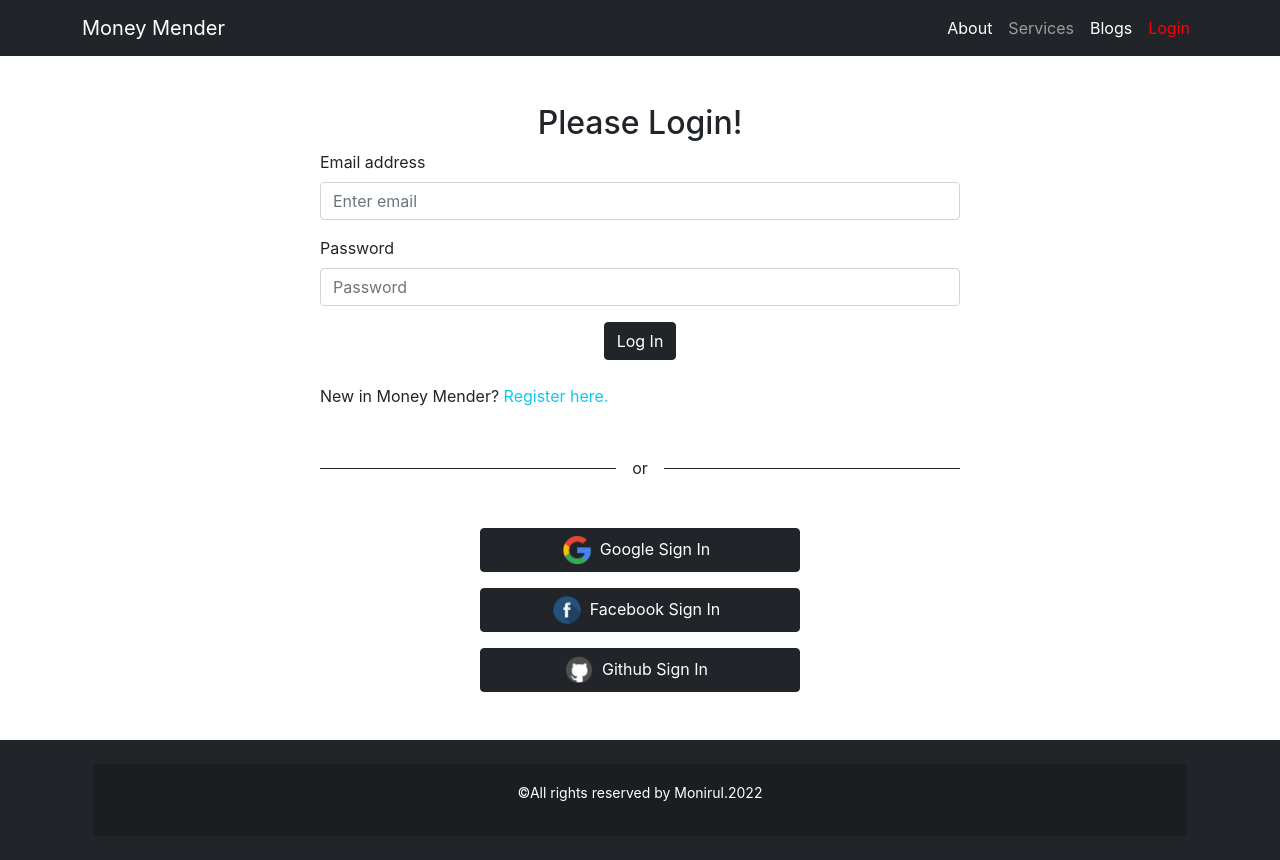
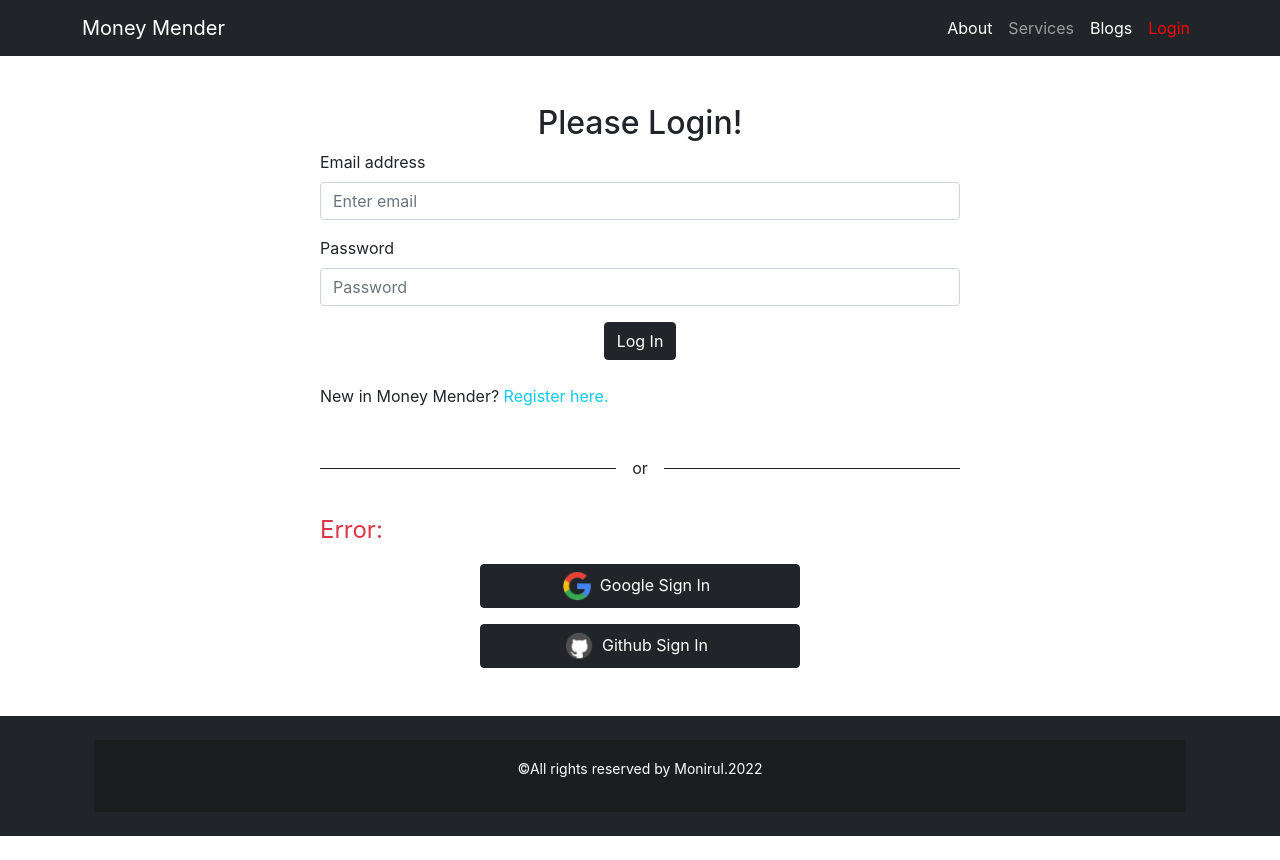
Before and after one commit to Monirul-98/money-mender, a React (Create React App) app: page /login in a window 1280 px wide. After the commit the page ends 836 px from the top, so only its background shows below. Built offline with nearby package versions, Linux system fonts and the light colour scheme; no server answers.

Commit message:
Google Sign in method applied

```diff
--- a/src/Pages/Login/SocialLogin/SocialLogIn.js
+++ b/src/Pages/Login/SocialLogin/SocialLogIn.js
@@ -2,8 +2,17 @@
 import google from "../../../images/social/google.png";
 import facebook from "../../../images/social/facebook.png";
 import github from "../../../images/social/github.png";
+import { useSignInWithGoogle } from "react-firebase-hooks/auth";
+import auth from "../../../firebase.init";
+import { useNavigate } from "react-router-dom";
 
 const SocialLogIn = () => {
+  const [signInWithGoogle, user, loading, error] = useSignInWithGoogle(auth);
+  const navigate = useNavigate();
+
+  if (user) {
+    navigate("/home");
+  }
   return (
     <div>
       <div className="d-flex align-items-center ">
@@ -11,19 +20,21 @@
         <p className="mt-3 p-3">or</p>
         <div style={{ height: "1px" }} className="w-50 bg-dark "></div>
       </div>
-      <button className="btn btn-dark w-50 mx-auto d-block my-3">
+      <p className="text-danger fs-4">Error: {error ? error.message : " "}</p>
+      <div>
+        <button
+          className="btn btn-dark w-50 mx-auto d-block my-3"
+          onClick={() => signInWithGoogle()}
+        >
           <img style={{ height: "30px" }} src={google} alt="" />
           <span className="px-2 ">Google Sign In</span>
-      </button>
-      <button className="btn btn-dark w-50 mx-auto d-block my-3">
-        <img style={{ height: "30px" }} src={facebook} alt="" />
-        <span className="px-2 ">Facebook Sign In</span>
         </button>
         <button className="btn btn-dark w-50 mx-auto d-block my-3">
           <img style={{ height: "30px" }} src={github} alt="" />
           <span className="px-2 ">Github Sign In</span>
         </button>
       </div>
+    </div>
   );
 };
 
```
Lines whose indentation alone changed are shown as unchanged.
